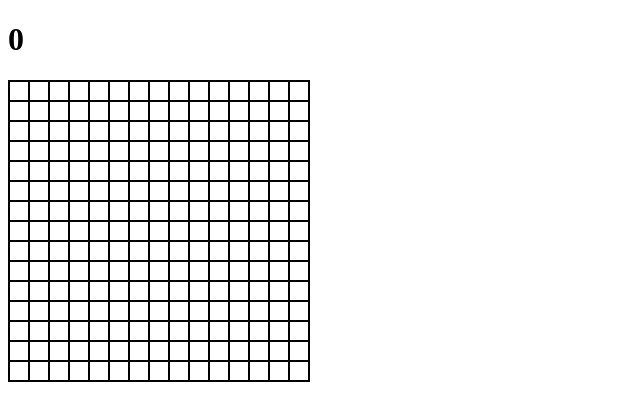
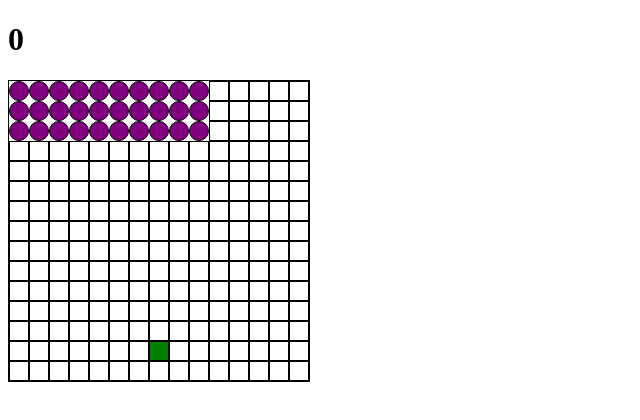
Before and after one commit to atenaarazi/game.board, a plain HTML site: page index.html in a window 1280 px wide. Shown: the whole page, without its empty margins (0-640 px from the left). Drawn offline with Linux system fonts and the light colour scheme.

Commit message:
makeShooter

```diff
--- a/app.js
+++ b/app.js
@@ -1,6 +1,11 @@
 const grid =document.querySelector('.grid')
 const resultsDisplay = document.querySelector('.results')
+let currentShooterIndex = 202
 const width = 15
+const aliensRemoved =[]
+
+
+
 for( let i = 0; i < width * width; i++){
     const square = document.createElement('div')
     grid.appendChild(square)
@@ -14,11 +19,21 @@ const alienInvaders = [
     30,31,32,33,34,35,36,37,38,39
 ]
 
-squares[alienInvaders[0]].classList.add('invader')
 
-//  function draw() {
-//     for (let i = 0; i< alienInvaders.length; i++){
-//         squares[alienInvaders[i]].classList.add('invader')
-//     }
-//  }
+ function draw() {
+    for (let i = 0; i< alienInvaders.length; i++){
+        if (!aliensRemoved.includes(i))
+        squares[alienInvaders[i]].classList.add('invader')
+    }
+ }
  draw()
+ squares[currentShooterIndex].classList.add('shooter')
+
+ function moveShooter(e) {
+    squares[currentShooterIndex].classList.remove('shooter')
+    switch(e.key) {
+        case 'ArrowLeft' :
+
+    }
+
+}
--- a/style.css
+++ b/style.css
@@ -12,3 +12,18 @@
     border: solid 1px black;
     box-sizing: border-box;
 }
+.invader{
+    background-color: purple;
+    border-radius: 10px;
+}
+.shooter {
+    background-color: green;
+}
+
+.laser {
+    background-color: orange;
+}
+
+.boom {
+    background-color: red;
+}
```
